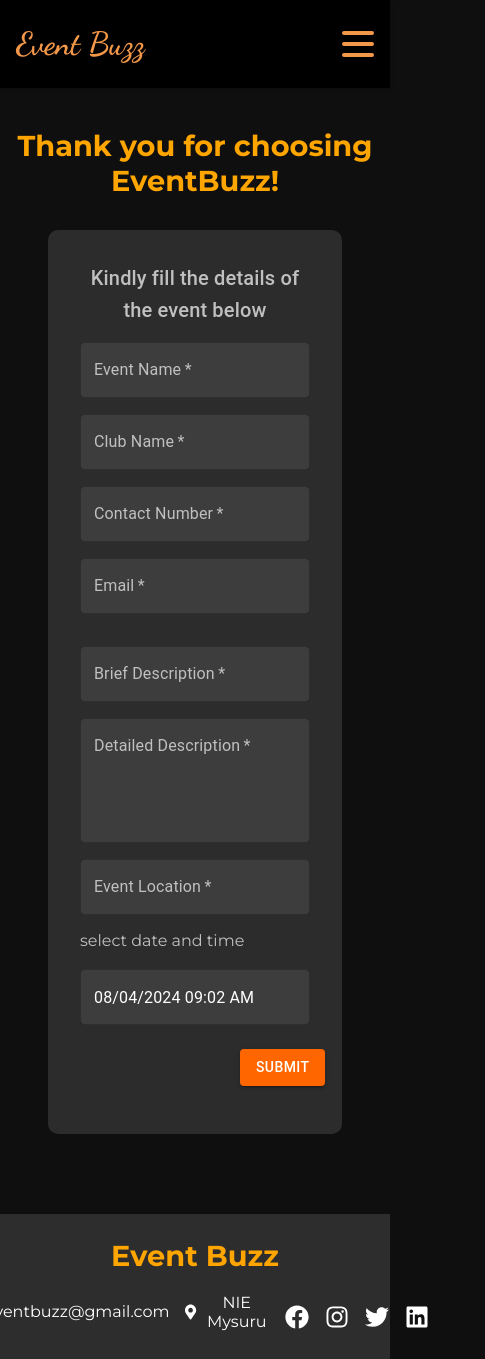
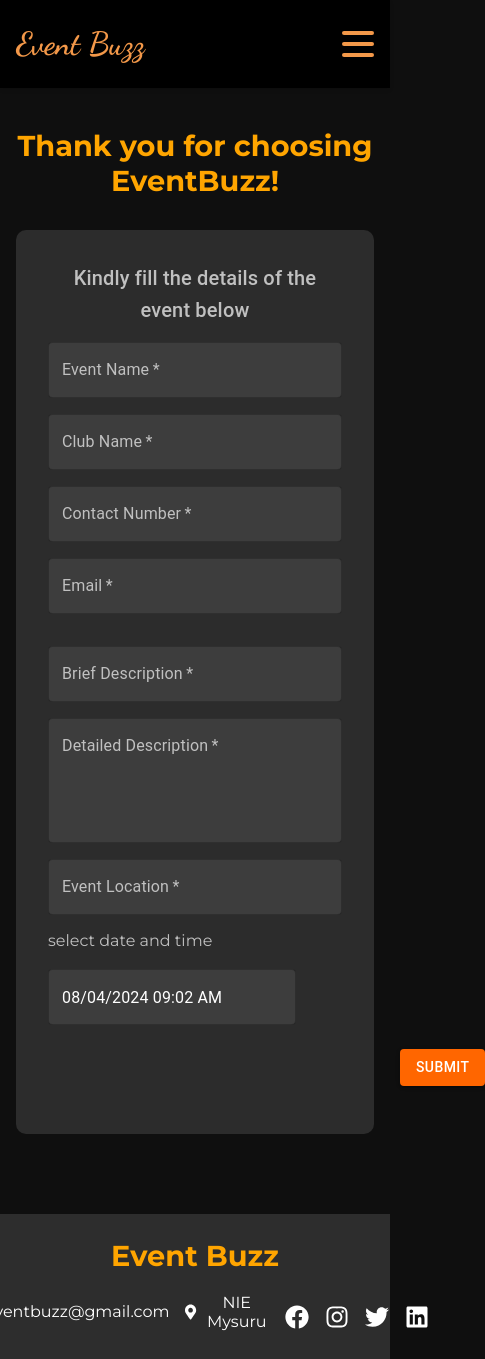
Before and after one commit to NiranjanBhat123/event_buzz_frontend, a React (Vite) app: page /host in a window 390 px wide. Shown: the whole page, 485 px wide, since content can reach past the window. Built offline with nearby package versions, Linux system fonts and the light colour scheme.

Commit message:
Update Host.css

```diff
--- a/src/css/Host.css
+++ b/src/css/Host.css
@@ -29,18 +29,3 @@
   .host-form-container .MuiButton-root:hover {
     background-color: #e65c00;
   }
-
-
-
-
-  @media screen and (max-width: 768px) {
-   .host-form-container{
-       margin-left: 2rem;
-       margin-right: 2rem;
-    }
-    #button-div{
-      margin-left: -12rem;
-    }
-
-
-}
```
